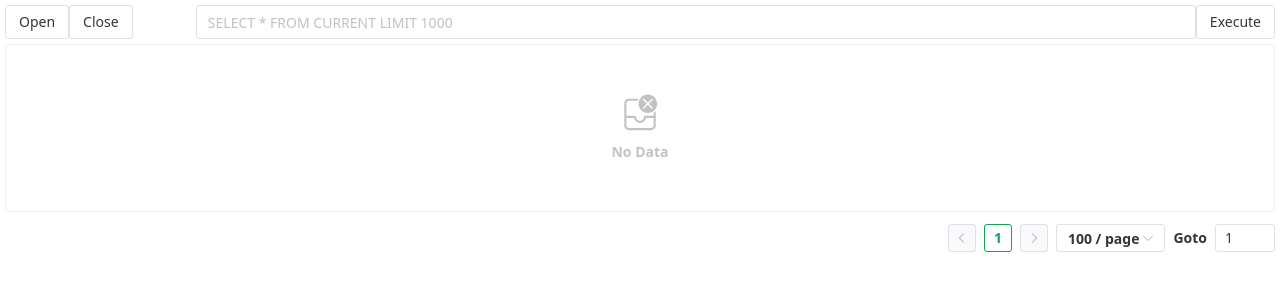
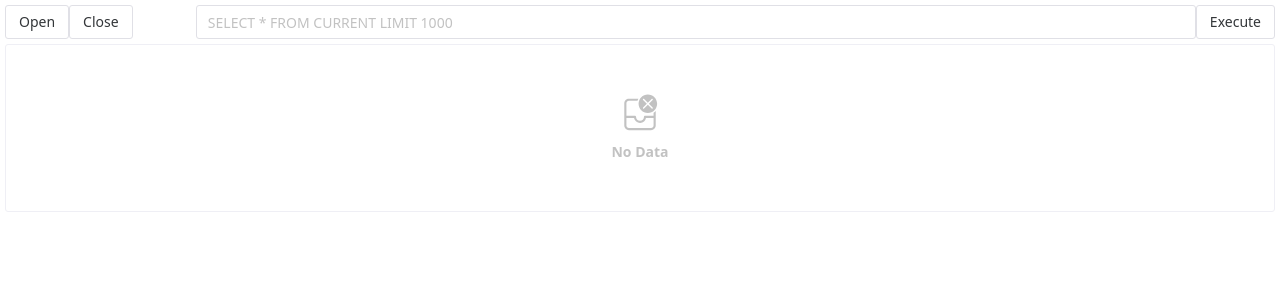
Before and after one commit to GreyRaphael/TableViewer, a Vue app: page / in a window 1280 px wide. Shown: the top 300 px of the page. Built offline with nearby package versions, Linux system fonts and the light colour scheme.

Commit message:
remove csv reader

```diff
--- a/src/components/datatable.vue
+++ b/src/components/datatable.vue
@@ -1,7 +1,7 @@
 <template>
     <div id="uppper_container">
         <div>
-            <n-dropdown trigger="hover" size="small" :options="options" @select="handleSelect">
+            <n-dropdown trigger="hover" size="small" :options="options" @select="choose_file">
                 <n-button :strong="true"> Open </n-button>
             </n-dropdown>
         </div>
@@ -14,26 +14,16 @@
         </div>
     </div>
     <div id="table_container">
-        <n-data-table max-height="calc(100vh - 150px)" :columns="columns" :data="data" size="small"
-            style="font-size:smaller;font-weight: 550;" :pagination="pagination" />
+        <n-data-table max-height="calc(100vh - 100px)" :columns="columns" :data="data" size="small"
+            style="font-size:smaller;font-weight: 550;" />
     </div>
-    <n-modal v-model:show="showModal" preset="dialog" negative-text="Cancel" positive-text="Ok"
-        @positive-click="submitCallback" title="Choose Separator">
-        <n-select v-model:value="combo_value" :options="combo_options" />
-    </n-modal>
 </template>
 
 <script setup lang="ts">
-import { NButton, NDataTable, NAutoComplete, NModal, NDropdown, NSelect } from 'naive-ui'
+import { NButton, NDataTable, NAutoComplete, NDropdown } from 'naive-ui'
 import { invoke } from "@tauri-apps/api/tauri";
-import { ref, reactive } from 'vue';
+import { ref } from 'vue';
 import { open } from '@tauri-apps/api/dialog';
-
-const showModal = ref(false);
-
-async function submitCallback() {
-    choose_file("csv");
-}
 
 
 const options = [
@@ -42,66 +32,16 @@ const options = [
         key: 'parquet'
     },
     {
-        label: 'csv',
-        key: 'csv'
-    },
-    {
         label: 'json',
         key: 'json'
     }
 ]
 
-async function handleSelect(key: string) {
-    if ('csv' == key) {
-        showModal.value = true;
-    } else {
-        choose_file(key)
-    }
-}
-
-const combo_value = ref(';');
-
-const combo_options = [
-    {
-        label: "comma(,)",
-        value: ',',
-    },
-    {
-        label: "tab(\\t)",
-        value: '\t',
-    },
-    {
-        label: "semicolon(;)",
-        value: ';',
-    },
-    {
-        label: "space( )",
-        value: ' ',
-    }
-]
-
 const data = ref([]);
 const columns = ref([]);
-// const pagination = { pageSizes: [10, 100, 200, 500], showSizePicker: true, showQuickJumper: true }
-const pagination = reactive({
-    pageSize: 100,
-    showSizePicker: true,
-    showQuickJumper: true,
-    pageSizes: [100, 200, 500],
-    onUpdatePageSize: (pageSize: number) => {
-        pagination.pageSize = pageSize
-    }
-})
 
 async function read_file(filename: string) {
     let result: string = await invoke("read_file", { filename: filename });
-    let table = JSON.parse(result);
-    columns.value = table["headers"];
-    data.value = table["body"];
-}
-
-async function read_csv_table(filename: string, sep: string, limit: number) {
-    let result: string = await invoke("read_file", { filename: filename, sep: sep, limit: limit });
     let table = JSON.parse(result);
     columns.value = table["headers"];
     data.value = table["body"];
@@ -123,11 +63,7 @@ async function choose_file(key: string) {
         console.log('cancel');
     } else {
         // user selected a single file
-        if ('csv' == key) {
-            read_csv_table(selected, combo_value.value, 1000);
-        } else {
-            read_file(selected);
-        }
+        read_file(selected);
     }
 }
 
```
Also changed, not shown: 1 other file (tests, documents, lock files or other folders).
